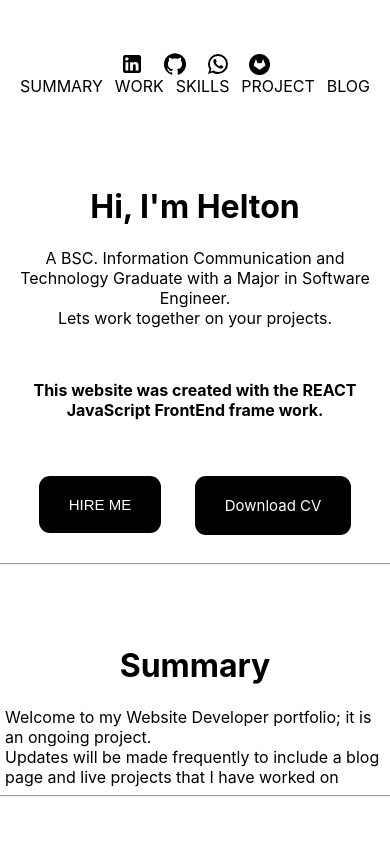
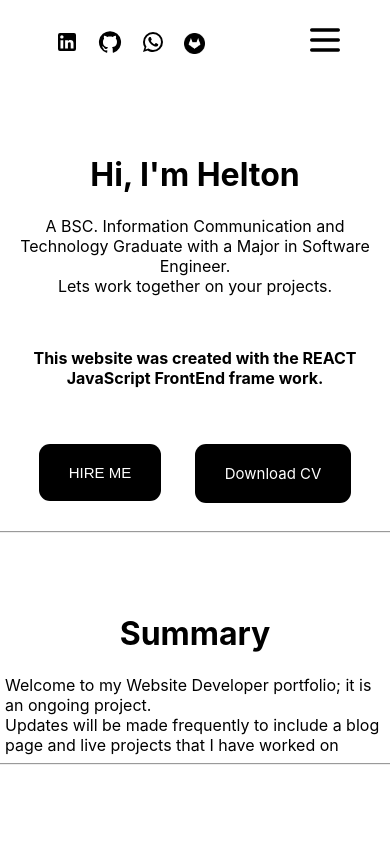
Before and after one commit to gamerboyelz/helton-dev-portfolio, a React (Create React App) app: page / in a window 390 px wide. Shown: the top 844 px of the page. Built offline with nearby package versions, Linux system fonts and the light colour scheme.

Commit message:
added  hamburger icon for mobile and ajusted scss or css to suit  same

```diff
--- a/src/App.styles.scss
+++ b/src/App.styles.scss
@@ -8,13 +8,13 @@
     display: flex;
     width: 1024px;
     justify-content: space-between;
-    padding-top: 20px;
-    padding-bottom: 20px;
+    padding: 20px 0 20px 0;
 
     .container-NavBar-icons{
         display: flex;
         width: 150px;
         justify-content: space-between;
+        align-items: center;
 
         .gitLab{
             width: 21px;
@@ -37,6 +37,10 @@
         transition: 0.7s;
         cursor: pointer;
     }
+    .mobileMenuIcon{
+        display: none;
+    }
+
 }
 .container-Hero-Section{
     display: flex;
@@ -196,11 +200,11 @@
     }
 
    }
-//    mobile phones
+/*----------------mobile phones responsive css---------------- */
    @media ( max-width: 431px  ){
     html, body {
+        margin: 0;
         overflow-x: hidden;
-        // color: red;
         display: flex;
         justify-content: center;
     }
@@ -208,7 +212,7 @@
         display: flex;
         flex-direction: column;
         align-items: center;
-        padding: 2em;
+        padding: 0 2em 0 2em;
         width: 420px;
         margin-left: auto;
         margin-right: auto;
@@ -216,9 +220,22 @@
     }
     .container-NavBar{
         display: flex;
-        flex-direction: column;
-        align-items: center;
+        justify-content: space-around;
+        width:100vw;
+        // background-color: red;
+        .container-NavBar-icons{
+            // background-color: red;
+            // margin-top: 10px;
+            padding: 10px;
 
+        }
+
+        .mobileMenuIcon{
+            display: flex;
+        }
+        .container-NavBar-Links{
+            display: none;
+        }
     }
     .container-Hero-Section{
         display: flex;
--- a/src/components/navBarComponent.jsx
+++ b/src/components/navBarComponent.jsx
@@ -1,5 +1,7 @@
 import SocialMediaIcons from "./socialMediaIconsComponents";
 import scrollToSection from "../utilities/smootheScrollUtility";
+import { HiOutlineMenu } from "react-icons/hi";
+import { IconContext } from "react-icons";
 
 const NavBar = () => {
 
@@ -18,6 +20,9 @@ const NavBar = () => {
           <div onClick={ ()=>{smootheScrollToSection('4')} }>PROJECT</div>
           <div>BLOG</div>
         </div>
+        <IconContext.Provider value={{size: "2.5em"}}>
+        <div className="mobileMenuIcon"><HiOutlineMenu/></div>
+        </IconContext.Provider>
       </div>
     );
   };
```
